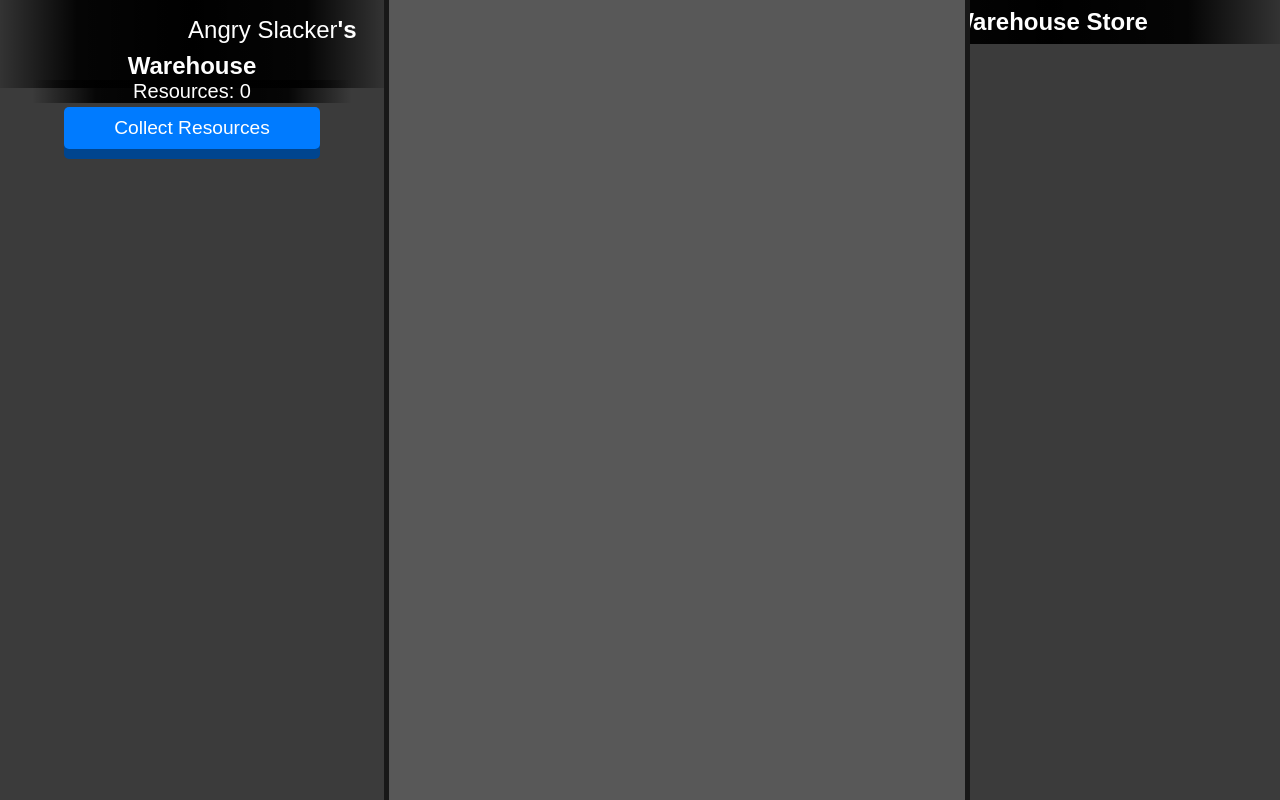
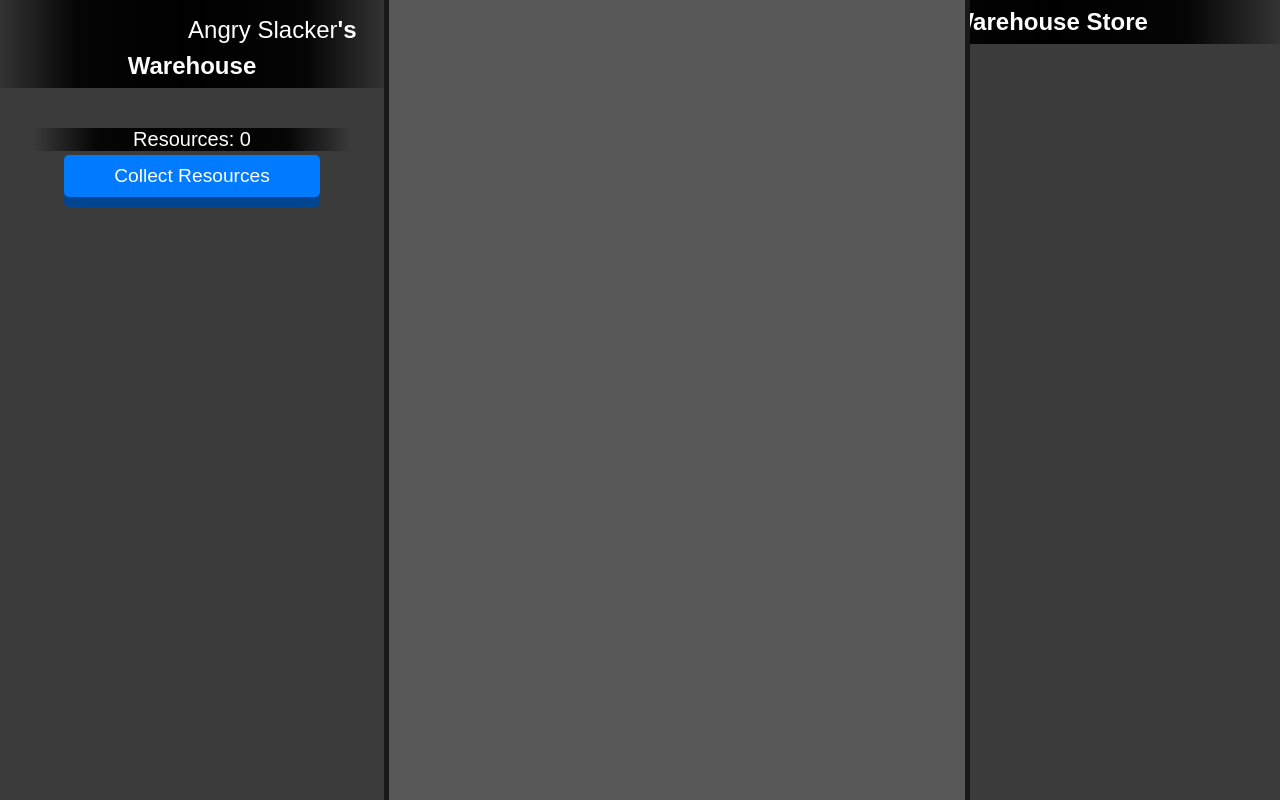
Before and after one commit to minidogg/warehouse-inc, a plain HTML site: page src/index.html in a window 1280 px wide. Drawn offline with Linux system fonts and the light colour scheme.

Commit message:
Fixed a funny

```diff
--- a/src/stylesheets/resources.css
+++ b/src/stylesheets/resources.css
@@ -2,8 +2,7 @@
 
 .resourcesContainer{
     width:90%;
-    position:absolute;
-    top:10vh;
+    margin-top:5vh;
     display: flex;
     justify-content: center;
 }
```
